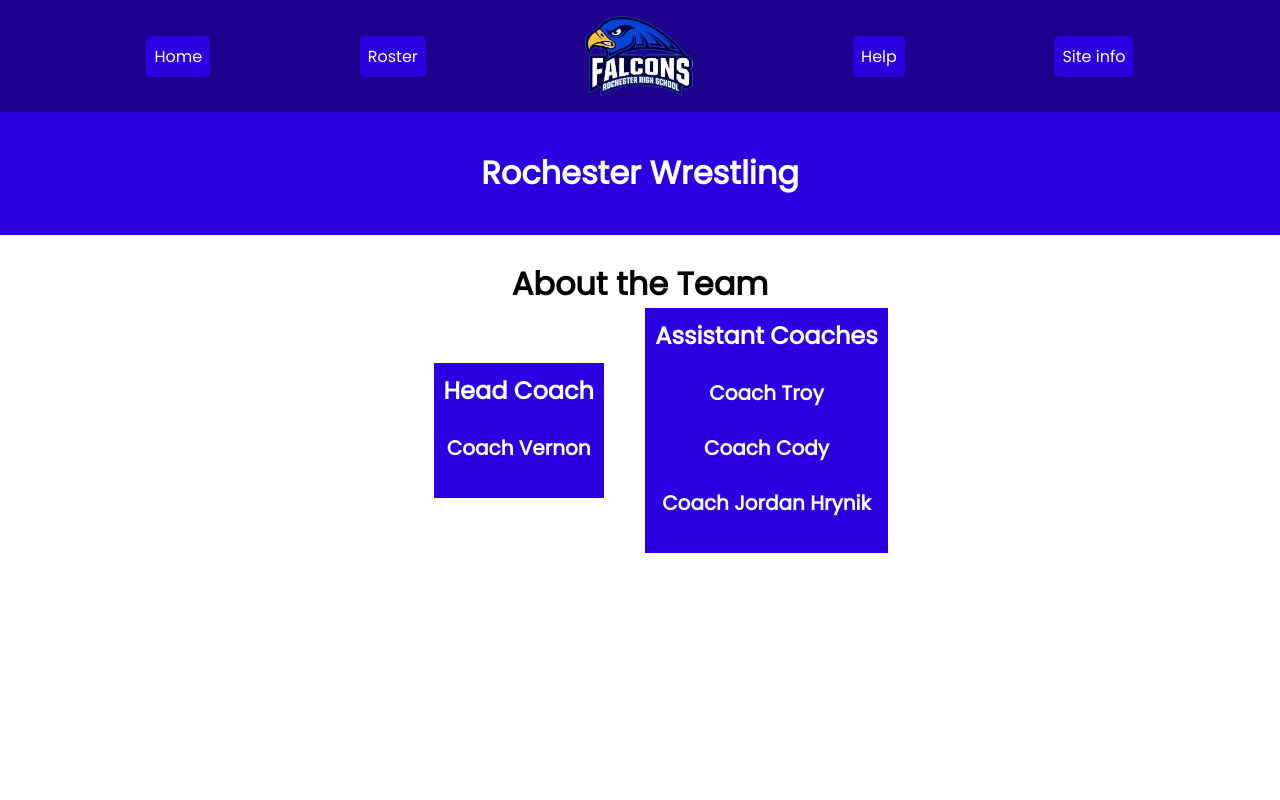
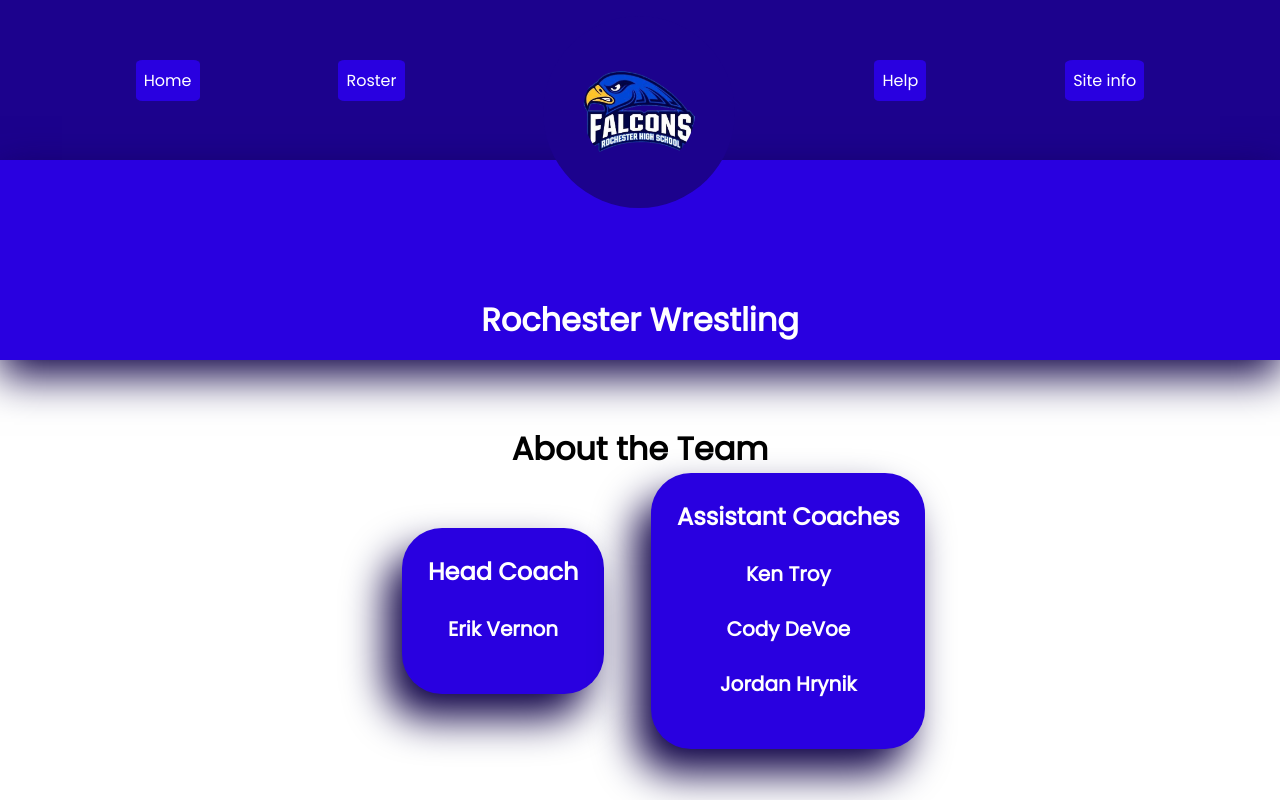
Before and after one commit to TheSavySamurai/RochesterWrestlingRoster2, a website: page home.html in a window 1280 px wide. Drawn offline with Linux system fonts and the light colour scheme.

Commit message:
Add files via upload

```diff
--- a/home.html
+++ b/home.html
@@ -32,6 +32,7 @@
         align-items: center;
       }
       .informationArea{
+        border-radius:5vh;
         display:flex;
         flex-direction: row;
         align-items: center;
@@ -42,6 +43,7 @@
       }
 
       .coaches,.headCoach{
+        border-radius:5vh;
         text-align: center;
         white-space: nowrap;
         color:#fff;
@@ -51,7 +53,8 @@
         align-items: center;
         float:center;
         background:#2900e0;
-        padding: 10px;
+        box-shadow:-2vh 3vh 5vh#0e0146;
+        padding: 2vw;
         margin:0 0 1em 0;
       }
       @media screen and (max-width: 800px) {
@@ -85,13 +88,13 @@
           <div class="informationArea">
             <div class="headCoach">
               <span class="subtitle">Head Coach</span><br>
-              <span class="caption">Coach Vernon</span><br>
+              <span class="caption">Erik Vernon</span><br>
             </div>
             <div class="coaches">
               <span class="subtitle">Assistant Coaches</span><br>
-              <span class="caption">Coach Troy</span><br>
-              <span class="caption">Coach Cody</span><br>
-              <span class="caption">Coach Jordan Hrynik</span><br>
+              <span class="caption">Ken Troy</span><br>
+              <span class="caption">Cody DeVoe</span><br>
+              <span class="caption">Jordan Hrynik</span><br>
             </div>
           </div>
         </section>
--- a/styles.css
+++ b/styles.css
@@ -4,9 +4,12 @@
   font-family: 'Poppins'; /* Added a fallback font */
 }
 #falconNavImg{
-  width:10vw;
-  height:10vh;
+  width:15vw;
+  height:15vw;
   object-fit: scale-down;
+  background:#1c028d;
+  border-radius:50%;
+  padding:5vh;
 }
 body{
   display:flex;
@@ -20,12 +23,16 @@ body{
 /* Header Styles */
 .header {
   padding: 1em;
-  width: 100%;
+  width: 100%;height:25vh;
   background: #2900e0;
   color: #ffffff; /* Use hex code for white */
   text-align: center;
+  box-shadow:0vh 2vh 5vh #0e0146;
+  margin-bottom:5vh;
 }
-
+#headArea{
+  margin-top:15vh;
+}
 /* Navigation Bar Styles */
 #navBar {
   padding: 1em;
@@ -33,11 +40,12 @@ body{
 }
 
 .navBar {
+  height:20vh;
   display: flex;
   justify-content: space-evenly;
   color: #ffffff;
   gap:1.5vw;
-  overflow: hidden;
+  overflow:visible;
 }
 
 .navBar a {
```
Also changed, not shown: fullRoster.html (+15 -2 lines).
